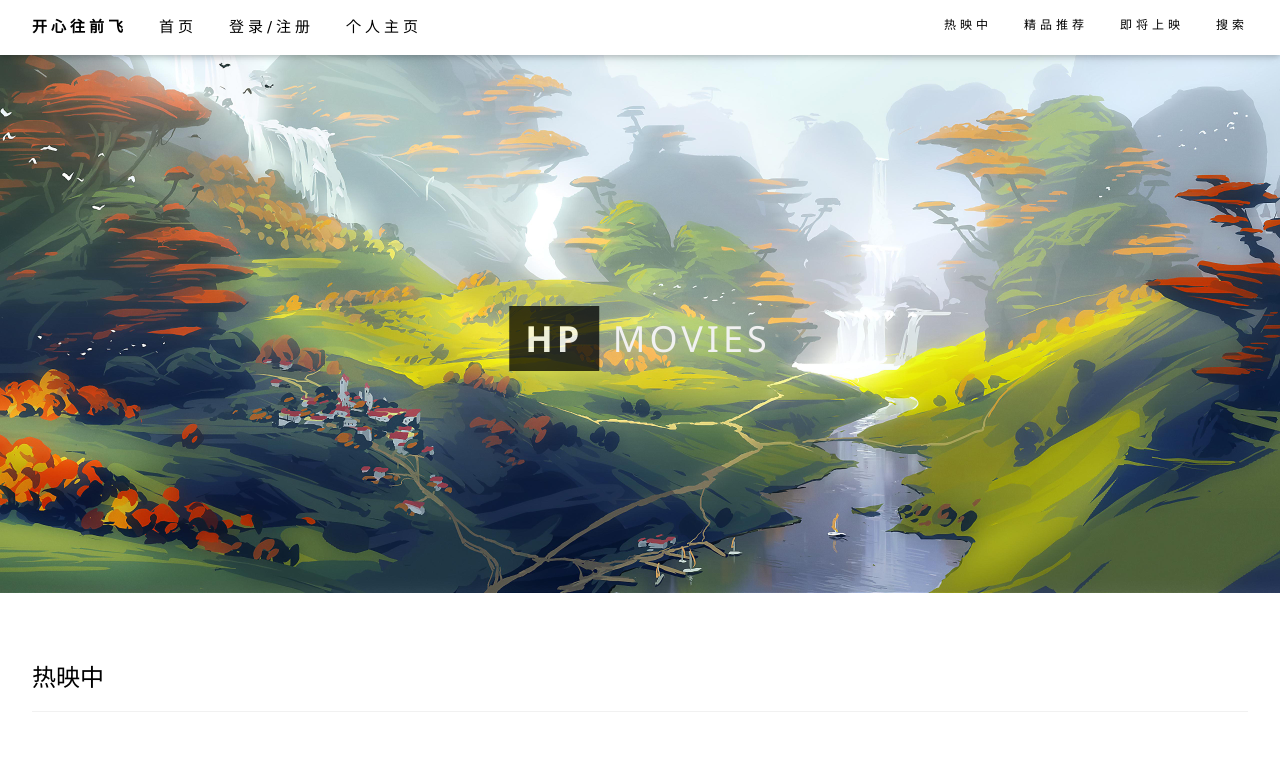
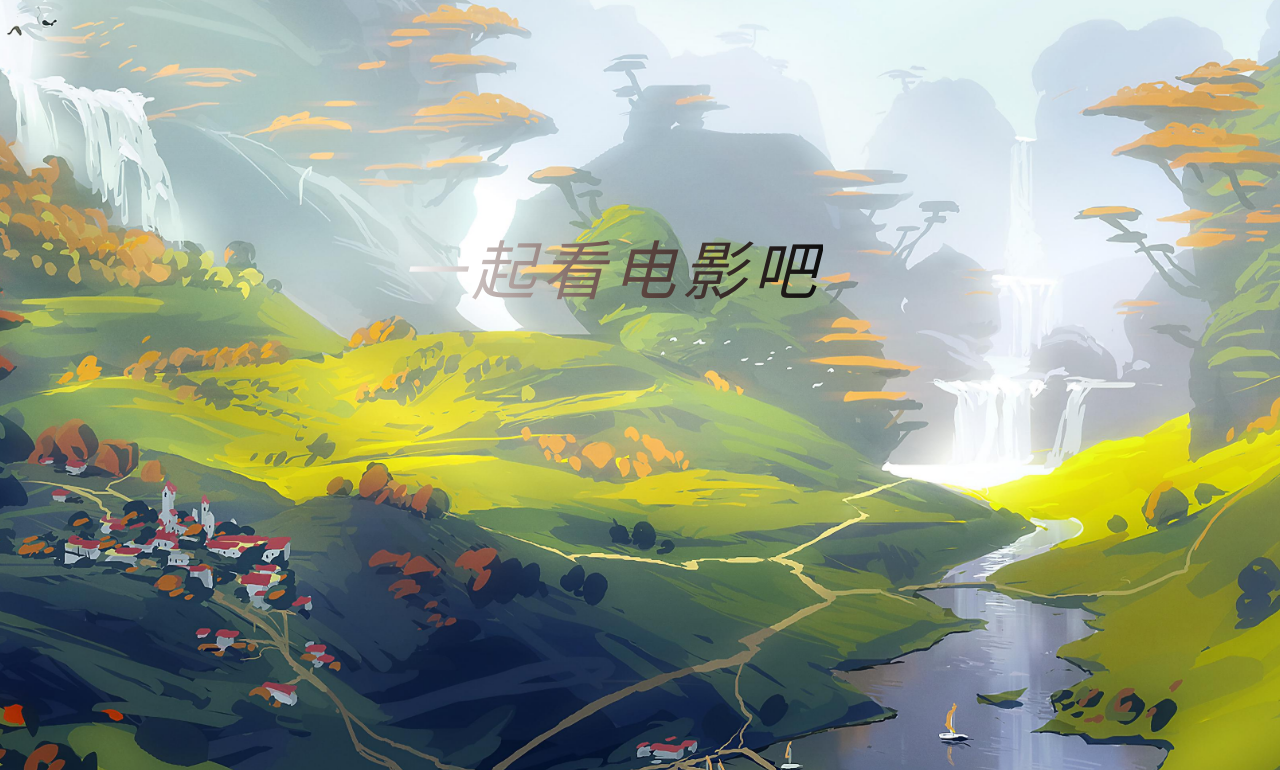
Before and after one commit to dangerous-barbarians/MovieDemo2, a Flask app: page / in a window 1280 px wide. Shown: the top 770 px of the page. Run offline with Flask 2, Linux system fonts and the light colour scheme; some web fonts are replaced; grey boxes are pictures that could not be loaded.

Commit message:
进本实现加载页面效果

```diff
--- a/app.py
+++ b/app.py
@@ -7,6 +7,11 @@
 
 
 @app.route('/')
+def loading():
+	return render_template("Blurry_Loading.html")
+
+
+@app.route('/index_page')
 def index():  # put application's code here
 	return render_template("index.html")
 
--- a/static/css/Blurry_Loading.css
+++ b/static/css/Blurry_Loading.css
@@ -46,14 +46,14 @@
     height: 360px;
     filter: grayscale(80%);
     background-size: cover;
-    z-index: -3;
+    z-index: auto;
     position: relative;
     user-select: none;
     -webkit-user-select: none;
 }
 
 
-h1 {
+a {
     font-family: 'ZCOOL KuaiLe', cursive;
     margin: 0;
     font-size: 4rem;
@@ -67,8 +67,8 @@
     font-style: italic;
 }
 
-h1::before,
-h1::after {
+a::before,
+a::after {
     content: attr(data-text);
     position: absolute;
     top: 0;
@@ -78,12 +78,12 @@
     z-index: -1;
 }
 
-h1::after {
+a::after {
     -webkit-text-stroke: 17px #fff;
     z-index: -2;
 }
 
-h1:nth-child(2) {
+a:nth-child(2) {
     margin-top: -12px;
     font-size: 1.5rem;
 }
--- a/templates/Blurry_Loading.html
+++ b/templates/Blurry_Loading.html
@@ -21,12 +21,14 @@
 -->
 
 <div class="content">
-    <h1 data-text="Identity V">
-        <button onclick="window.location.href='/';">Identity V</button>
+<!--    <h1 data-text="一起看电影吧">
+        <button onclick="window.location.href='/';">一起看电影吧</button>
     </h1>
-
+     -->
+    <a href="/index_page">一起看电影吧</a>
 </div>
 
+<script src="../static/js/Blurry_Loading.js"></script>
 <script>
     var input = document.getElementsByTagName("input");
     //给input注册按钮事件，用addEventListenner(注意兼容问题）
@@ -37,9 +39,8 @@
         if (event.keyCode === 13) {
             document.getElementsByTagName("button").click();
         }
-
     })
 </script>
-<script src="../static/js/Blurry_Loading.js"></script>
+
 </body>
 </html>
```
